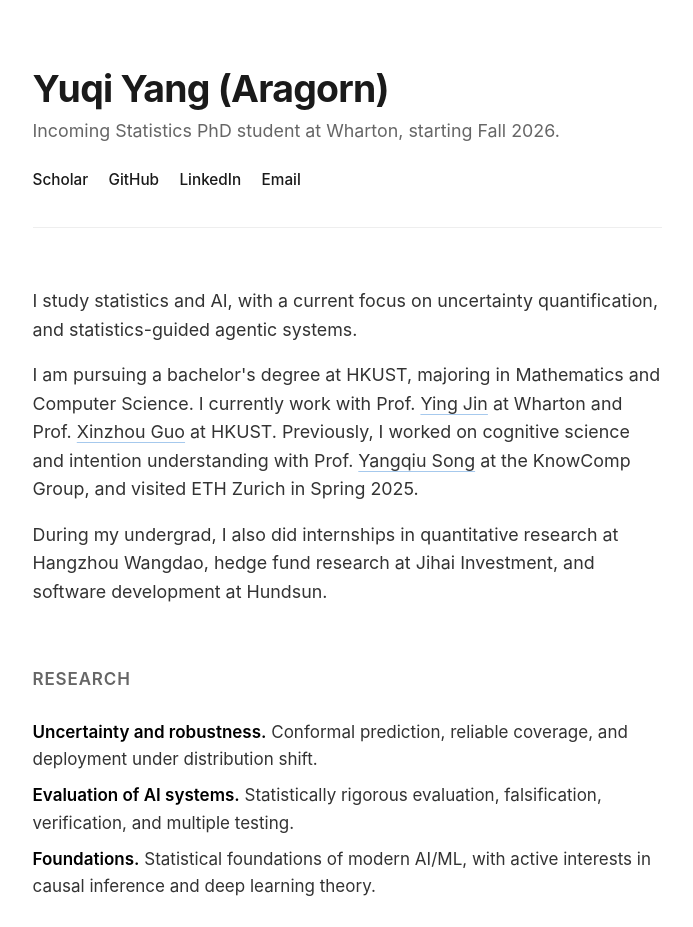
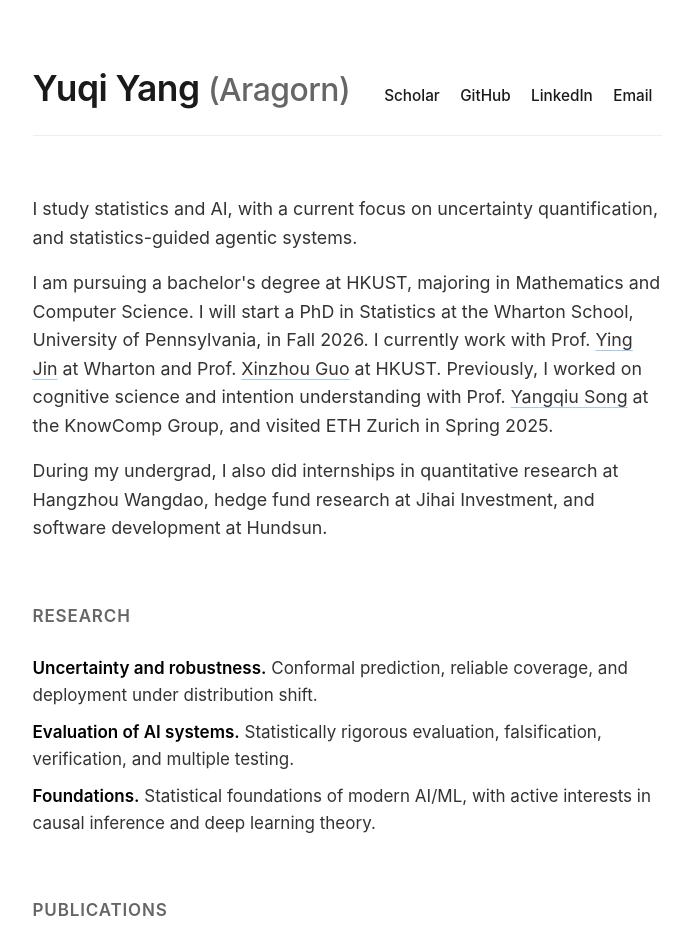
Before and after one commit to AragornBFRer/AragornBFRer.github.io, a plain HTML site: page index.html in a window 1280 px wide. Shown: the top 927 px of the page, without its empty margins (293-986 px from the left). Drawn offline with Linux system fonts and the light colour scheme.

Commit message:
polish header

```diff
--- a/index.html
+++ b/index.html
@@ -54,15 +54,12 @@
         }
 
         .site-header {
+            align-items: baseline;
             border-bottom: 1px solid var(--faint);
-            margin-bottom: 3rem;
-            padding-bottom: 2rem;
-        }
-
-        .tagline {
-            color: var(--muted);
-            font-size: 1.05rem;
-            margin: 0.35rem 0 1.35rem;
+            display: flex;
+            gap: 2rem;
+            margin-bottom: 2.75rem;
+            padding-bottom: 1.5rem;
         }
 
         .nav-links {
@@ -94,16 +91,18 @@
         }
 
         h1 {
-            font-size: clamp(2rem, 5vw, 2.2rem);
-            font-weight: 700;
-            letter-spacing: -0.02em;
-            line-height: 1.14;
+            font-family: var(--sans);
+            font-size: clamp(1.9rem, 4.6vw, 2.08rem);
+            font-weight: 620;
+            letter-spacing: -0.015em;
+            line-height: 1.16;
         }
 
         h1 span {
-            color: inherit;
+            color: var(--muted);
             display: inline;
-            font-size: inherit;
+            font-size: 0.9em;
+            font-weight: 500;
             margin-top: 0;
         }
 
@@ -332,6 +331,9 @@
             }
 
             .site-header {
+                align-items: flex-start;
+                flex-direction: column;
+                gap: 0.9rem;
                 margin-bottom: 2.5rem;
             }
 
@@ -350,7 +352,6 @@
     <main class="page">
         <header class="site-header">
             <h1 id="intro-title">Yuqi Yang <span>(Aragorn)</span></h1>
-            <p class="tagline">Incoming Statistics PhD student at Wharton, starting Fall 2026.</p>
             <nav class="nav-links" aria-label="Primary">
                 <a href="https://scholar.google.com/citations?user=ICgQw6wAAAAJ">Scholar</a>
                 <a href="https://github.com/AragornBFRer">GitHub</a>
@@ -366,7 +367,9 @@
             </p>
             <p class="bio">
                 I am pursuing a bachelor's degree at HKUST, majoring in Mathematics and
-                Computer Science. I currently work with Prof. <a href="https://ying531.github.io/">Ying Jin</a>
+                Computer Science. I will start a PhD in Statistics at the Wharton School,
+                University of Pennsylvania, in Fall 2026.
+                I currently work with Prof. <a href="https://ying531.github.io/">Ying Jin</a>
                 at Wharton and Prof. <a href="https://facultyprofiles.hkust.edu.hk/profiles.php?profile=xinzhou-guo-xinzhoug">Xinzhou Guo</a>
                 at HKUST. Previously, I worked on cognitive science and intention understanding with
                 Prof. <a href="https://scholar.google.com/citations?user=MdQZ-q8AAAAJ&hl=en">Yangqiu Song</a>
@@ -435,7 +438,7 @@
             <article class="publication">
                 <div class="pub-heading">
                     <h3>SessionIntentBench: Multi-task Inter-Session Intention-Shift Modeling Benchmark for E-commerce Customer Behavior Understanding</h3>
-                    <span class="venue">[Findings of ACL 2026]</span>
+                    <span class="venue">[ACL 2026 Findings]</span>
                 </div>
                 <p class="authors" title="Full authors: Yuqi Yang*, Weiqi Wang*, Baixuan Xu, Wei Fan, Qing Zong, Chunkit Chan, Zheye Deng, Xin Liu, Yifan Gao, Changlong Yu, Chen Luo, Yang Li, Zheng Li, Qingyu Yin, Bing Yin, Yangqiu Song" aria-label="Authors: Yuqi Yang and Weiqi Wang are co-first authors, followed by Baixuan Xu, Wei Fan, Qing Zong, Chunkit Chan, Zheye Deng, Xin Liu, Yifan Gao, Changlong Yu, Chen Luo, Yang Li, Zheng Li, Qingyu Yin, Bing Yin, and Yangqiu Song."><span class="author-me">Yuqi Yang<sup class="cofirst" aria-label="co-first author">*</sup></span>, Weiqi Wang<sup class="cofirst" aria-label="co-first author">*</sup>, Baixuan Xu, Wei Fan, Qing Zong, Chunkit Chan, <span class="author-more">et al.</span></p>
                 <p class="links">
```
